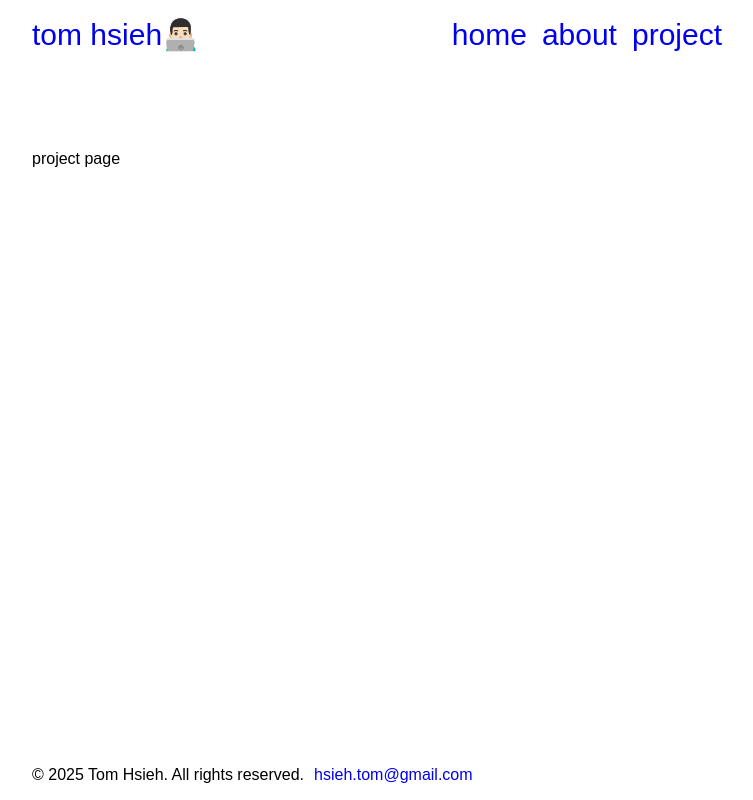
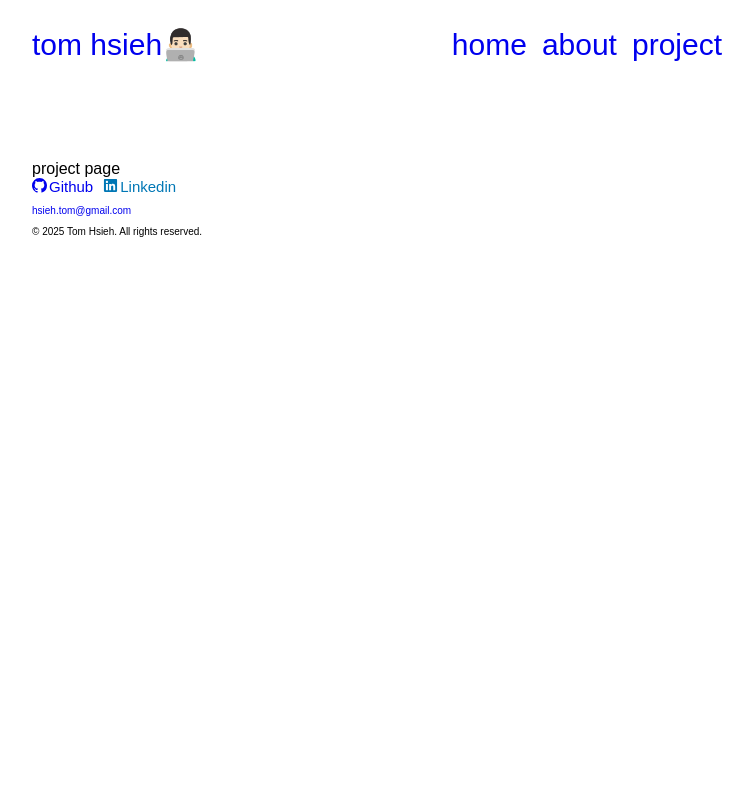
Before and after one commit to hsiehto/portfolio, a React (Vite) app: page /project in a window 1280 px wide. Shown: the whole page, without its empty margins (258-1011 px from the left). Built offline with nearby package versions, Linux system fonts and the light colour scheme.

Commit message:
updated footer & portfolio image

```diff
--- a/src/App.css
+++ b/src/App.css
@@ -23,6 +23,8 @@ body {
 
 .landing-image {
   width: 250px;
+
+  border: black solid 2px;
 }
 
 .left-landing {
--- a/src/component/Footer.css
+++ b/src/component/Footer.css
@@ -1,6 +1,7 @@
 .footer {
-  position: fixed;
+  /* position: fixed; */
   bottom: 0;
-  display: flex;
+  /* display: flex; */
   gap: 10px;
+  font-size: 10px;
 }
--- a/src/component/Footer.jsx
+++ b/src/component/Footer.jsx
@@ -5,10 +5,11 @@ import SocialButtons from "./SocialButtons";
 export default function Footer() {
   return (
     <footer className="footer">
-      <p>&copy; 2025 Tom Hsieh. All rights reserved.</p>
+      <SocialButtons />
       <p>
         <a href="mailto:hsieh.tom@gmail.com">hsieh.tom@gmail.com</a>
       </p>
+      <p>&copy; 2025 Tom Hsieh. All rights reserved.</p>
     </footer>
   );
 }
--- a/src/component/Navbar.css
+++ b/src/component/Navbar.css
@@ -2,6 +2,7 @@
   display: flex;
   justify-content: space-between;
   padding-right: 10px;
+  margin-top: 10px;
 }
 
 .navbar-left {
--- a/src/component/SocialButtons.css
+++ b/src/component/SocialButtons.css
@@ -22,5 +22,6 @@ a:visited {
 .social-buttons-container {
   display: flex;
   align-content: center;
+  font-size: 15px;
   gap: 10px;
 }
--- a/src/component/SocialButtons.jsx
+++ b/src/component/SocialButtons.jsx
@@ -5,7 +5,6 @@ import { FaLinkedin } from "react-icons/fa";
 
 export default function SocialButtons() {
   return (
-    <div>
     <div className="social-buttons-container">
       <a
         className="social-button"
@@ -30,6 +29,5 @@ export default function SocialButtons() {
         <span className="linkedin-text">Linkedin</span>
       </a>
     </div>
-    </div>
   );
 }
--- a/src/pages/Home.jsx
+++ b/src/pages/Home.jsx
@@ -22,7 +22,6 @@ export default function Home() {
           />
         </div>
       </div>
-      <SocialButtons />
     </>
   );
 }
```
Lines whose indentation alone changed are shown as unchanged.
